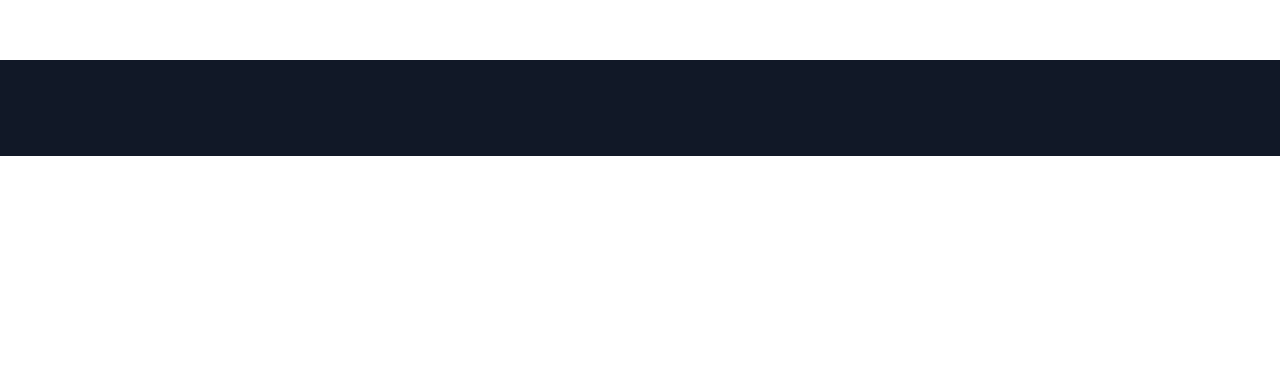
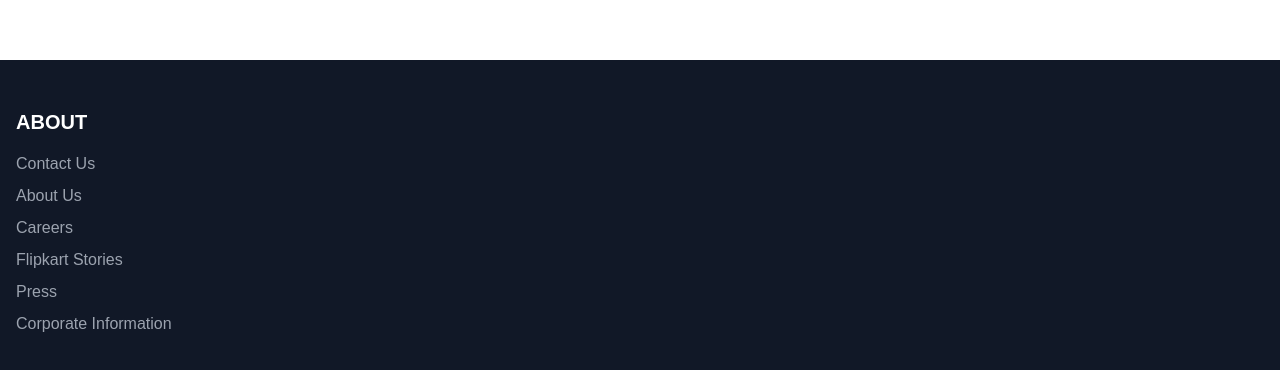
Before and after one commit to abhilash-1411/Flipkart-FE, a Next.js app: page / in a window 1280 px wide. Shown: the part 924-1294 px from the top of the page. Before the commit the page ends 1080 px from the top, so only its background shows below. Built offline with nearby package versions, Linux system fonts and the light colour scheme.

Commit message:
Add About section with relevant links in Footer

```diff
--- a/app/components/Footer.tsx
+++ b/app/components/Footer.tsx
@@ -1,10 +1,49 @@
 // components/Footer.tsx
 import React from "react";
+import Link from "next/link";
 
 const Footer: React.FC = () => {
   return (
     <footer className="bg-gray-900 text-white py-12">
       <div className="max-w-screen-xl mx-auto px-4">
+        <div className="grid grid-cols-1 md:grid-cols-4 gap-8">
+          {/* About Section */}
+          <div>
+            <h3 className="text-xl font-semibold mb-4">ABOUT</h3>
+            <ul className="space-y-2">
+              <li>
+                <Link href="/helpcentre?otracker=footer_navlinks" className="text-gray-400 hover:text-white">
+                  Contact Us
+                </Link>
+              </li>
+              <li>
+                <Link href="https://corporate.flipkart.net/corporate-home" className="text-gray-400 hover:text-white" target="_blank" rel="noopener noreferrer">
+                  About Us
+                </Link>
+              </li>
+              <li>
+                <Link href="https://www.flipkartcareers.com/?otracker=footer_navlinks" className="text-gray-400 hover:text-white" target="_blank" rel="noopener noreferrer">
+                  Careers
+                </Link>
+              </li>
+              <li>
+                <Link href="http://stories.flipkart.com/?otracker=footer_navlinks" className="text-gray-400 hover:text-white" target="_blank" rel="noopener noreferrer">
+                  Flipkart Stories
+                </Link>
+              </li>
+              <li>
+                <Link href="http://stories.flipkart.com/category/top-stories/news/" className="text-gray-400 hover:text-white" target="_blank" rel="noopener noreferrer">
+                  Press
+                </Link>
+              </li>
+              <li>
+                <Link href="/corporate-information" className="text-gray-400 hover:text-white">
+                  Corporate Information
+                </Link>
+              </li>
+            </ul>
+          </div>
+        </div>
       </div>
     </footer>
   );
```
